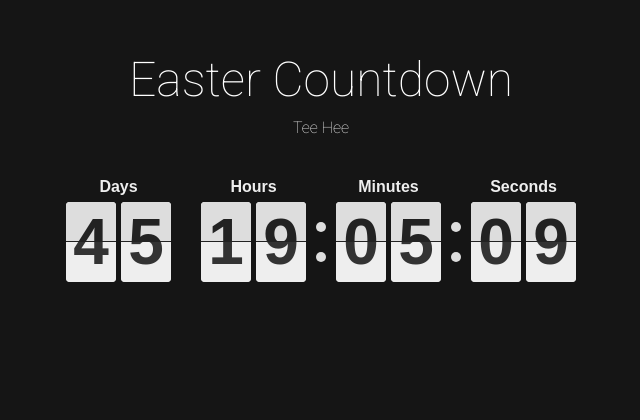
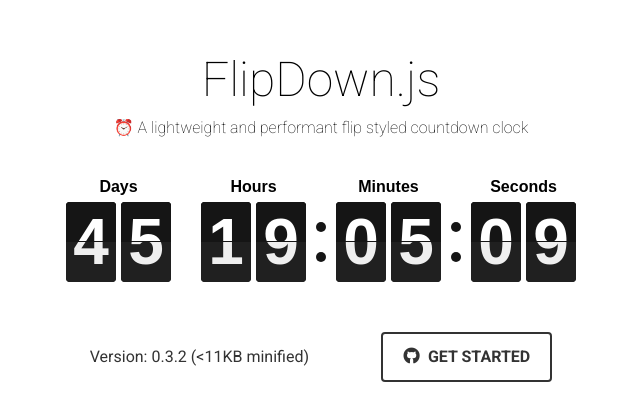
Before and after one commit to ilyjasmine/easter, a plain HTML site: page index.html in a window 1280 px wide. Shown: the part 180-600 px from the top of the page, without its empty margins (319-959 px from the left). Drawn offline with Linux system fonts and the light colour scheme.

Commit message:
YIPIEEEEEEEE Should be fixed soooooon
Love you

```diff
--- a/index.html
+++ b/index.html
@@ -11,12 +11,15 @@
     <script type="text/javascript" src="js/flipdown/flipdown.js"></script>
     <script type="text/javascript" src="js/main.js"></script>
   </head>
-  <body class="light-theme">
+  <body>
     <div class="example">
-      <h1>Easter Countdown</h1>
-      <p>Tee Hee</p>
-      <div id="flipdown" class="flipdown flipdown__theme-dark flipdown__theme-light"></div>
-        </div>
+      <h1>FlipDown.js</h1>
+      <p>⏰ A lightweight and performant flip styled countdown clock</p>
+      <div id="flipdown" class="flipdown"></div>
+      <div class="buttons">
+        <p>Version: <span id="ver"></span> (&lt;11KB minified)</p>
+        <a href="https://github.com/PButcher/flipdown#flipdown" class="button"><i class="fab fa-github"></i> <span>Get started</span></a>
+      </div>
     </div>
   </body>
 </html>
```
